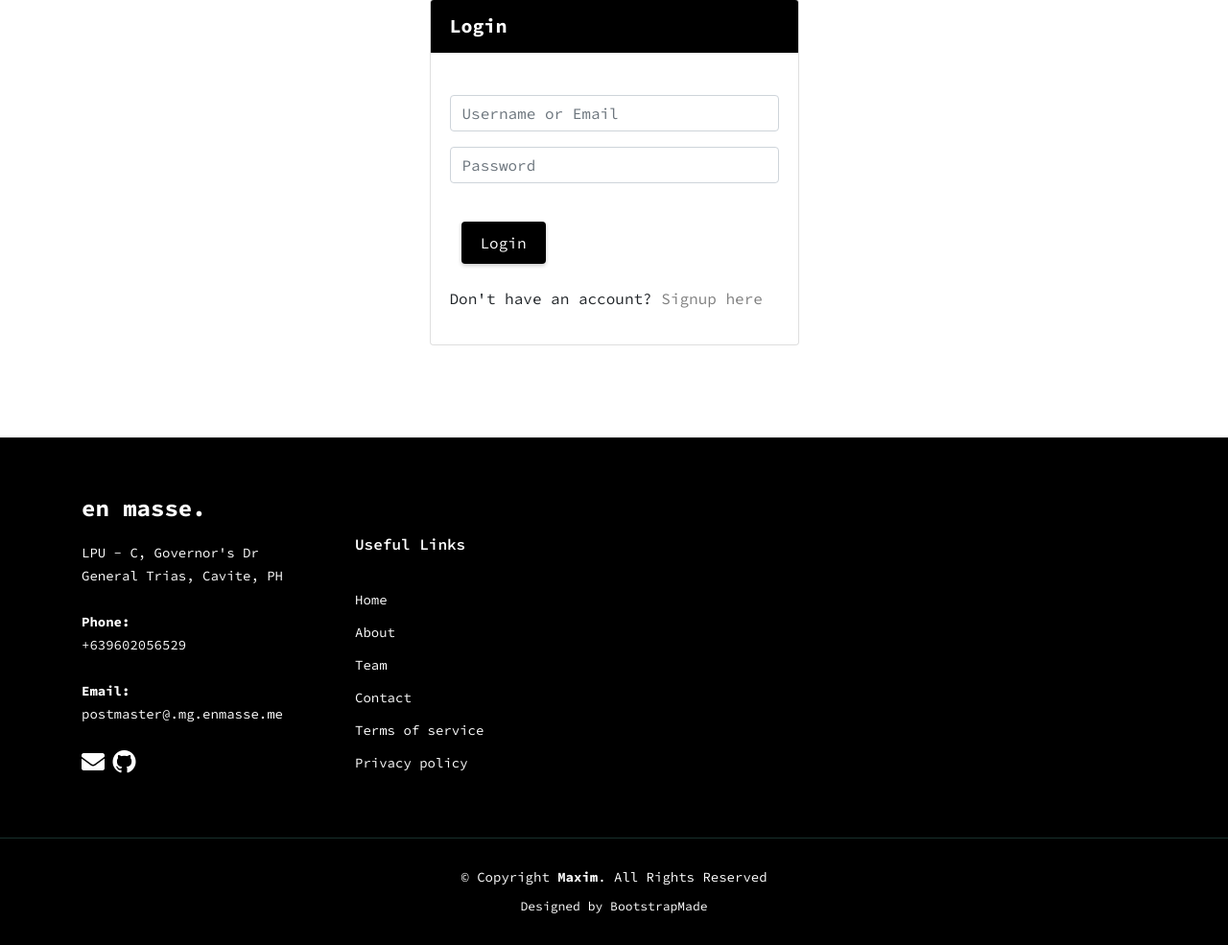
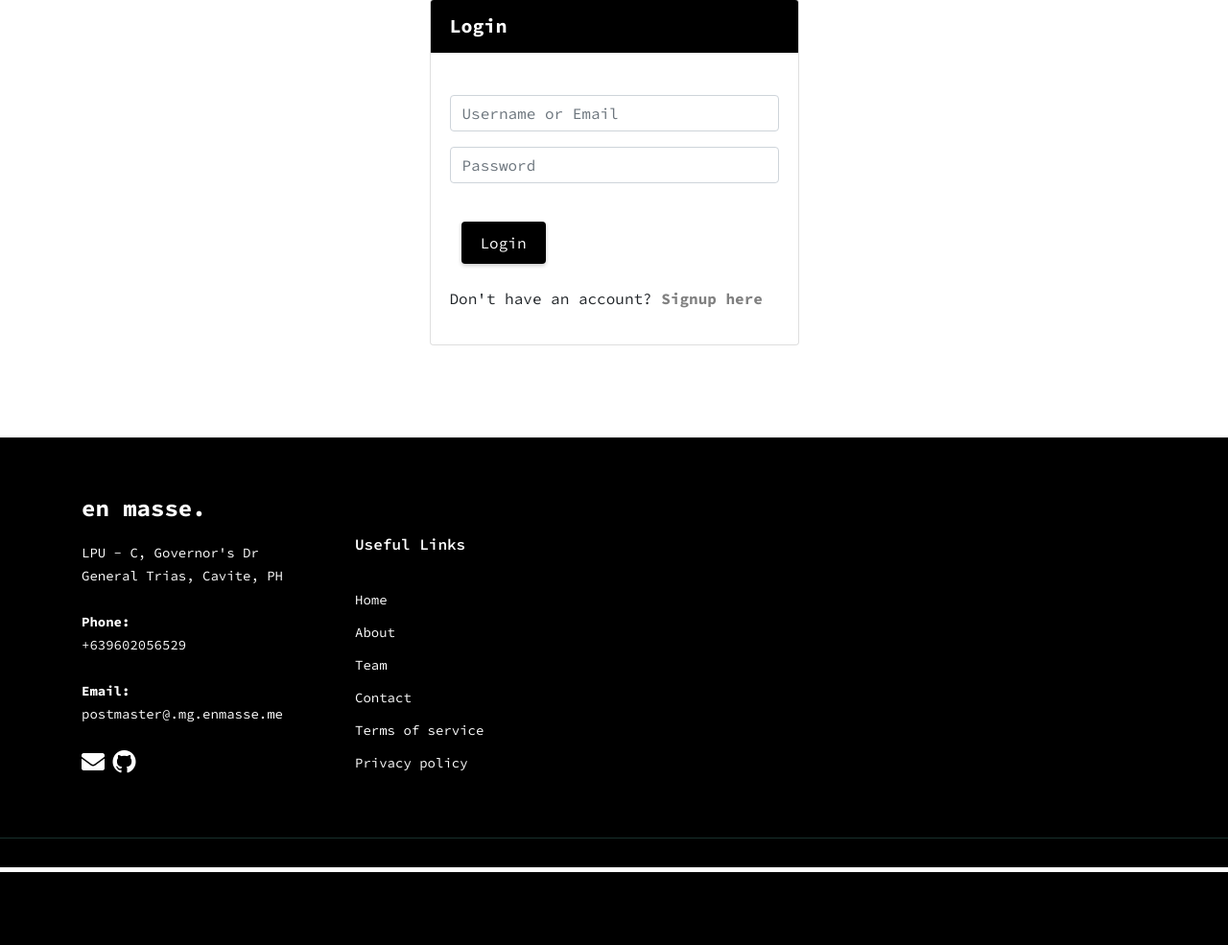
Before and after one commit to bpmiranda3099/En-Masse, a PHP site: page /fetch_table_data/login.php in a window 1280 px wide. Shown: the part 145-1130 px from the top of the page at 96% size. After the commit the page ends 1054 px from the top, so only its background shows below. Run offline with PHP 8.4, Linux system fonts and the light colour scheme.

Commit message:
minor-fixes

```diff
--- a/login.php
+++ b/login.php
@@ -125,7 +125,7 @@
 							<button type="submit" class="next-button">Login</button>
 						</form>
 						<br>
-						<p>Don't have an account? <a href="#" id="show-register" style="color: grey;">Signup here</a></p>
+						<p>Don't have an account? <a href="#" id="show-register" style="color: grey;"><strong>Signup here</strong></a></p>
 					</div>
 				</div>
 			</div>
@@ -243,19 +243,6 @@
       </div>
     </div>
 
-    <div class="container">
-      <div class="copyright">
-        &copy; Copyright <strong><span>Maxim</span></strong>. All Rights Reserved
-      </div>
-      <div class="credits">
-        <!-- All the links in the footer should remain intact. -->
-        <!-- You can delete the links only if you purchased the pro version. -->
-        <!-- Licensing information: https://bootstrapmade.com/license/ -->
-        <!-- Purchase the pro version with working PHP/AJAX contact form: https://bootstrapmade.com/maxim-free-onepage-bootstrap-theme/ -->
-        Designed by <a href="https://bootstrapmade.com/" style="color: white;">BootstrapMade</a>
-      </div>
-    </div>
-
   </footer><!-- End Footer -->
 
   <!-- Vendor JS Files -->
--- a/user_profile.php
+++ b/user_profile.php
@@ -137,7 +137,7 @@
               <!-- /Profile Details-->
 			  <br>
               <!-- Connections &  Links -->
-              <div class="card mt-3" data-aos="fade-right">
+              <div class="card mt-3" data-aos="fade-up">
                 <ul class="list-group list-group-flush">
                   <li class="list-group-item d-flex justify-content-between align-items-center flex-wrap">
                     <h6 class="mb-0"><i class="bi bi-github" style="margin: 8px;"></i>Github</h6>
```
Also changed, not shown: landing_page.php (+4 -7 lines), assets/img/instructions.png (added).
